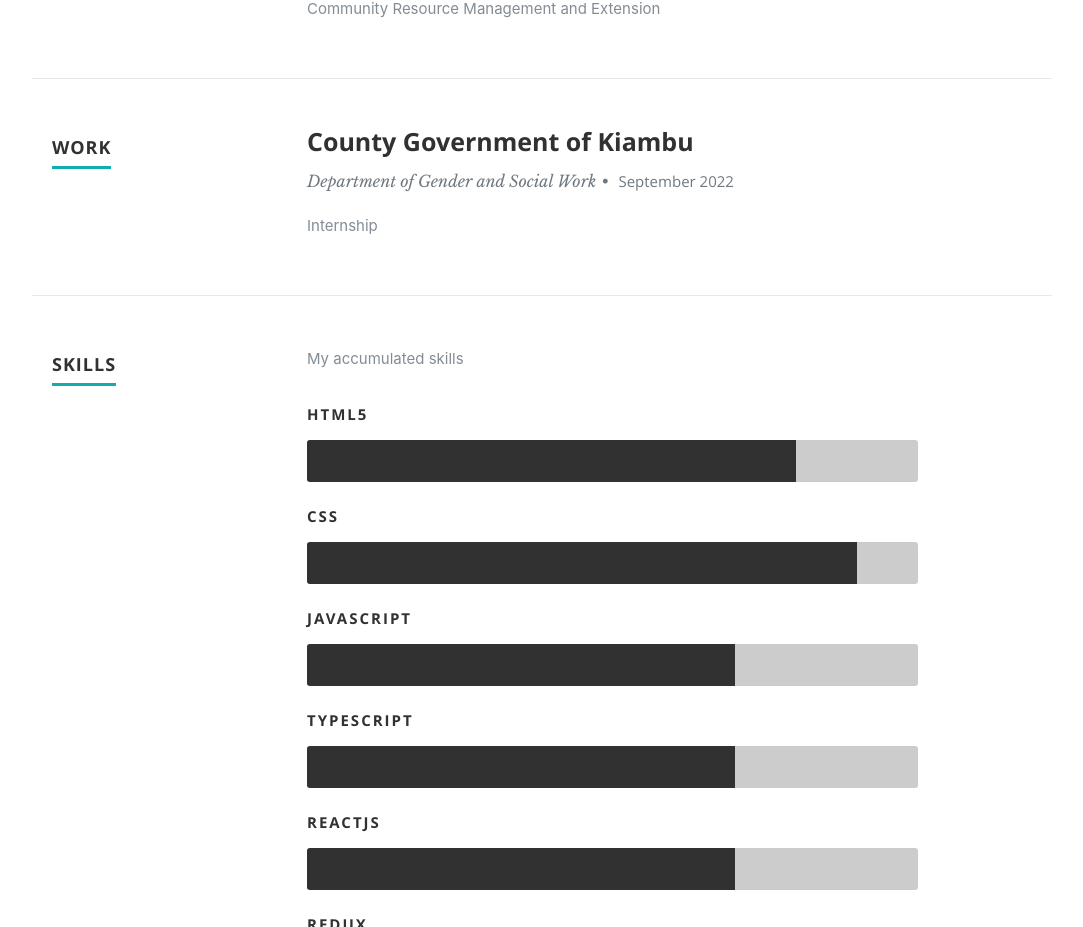
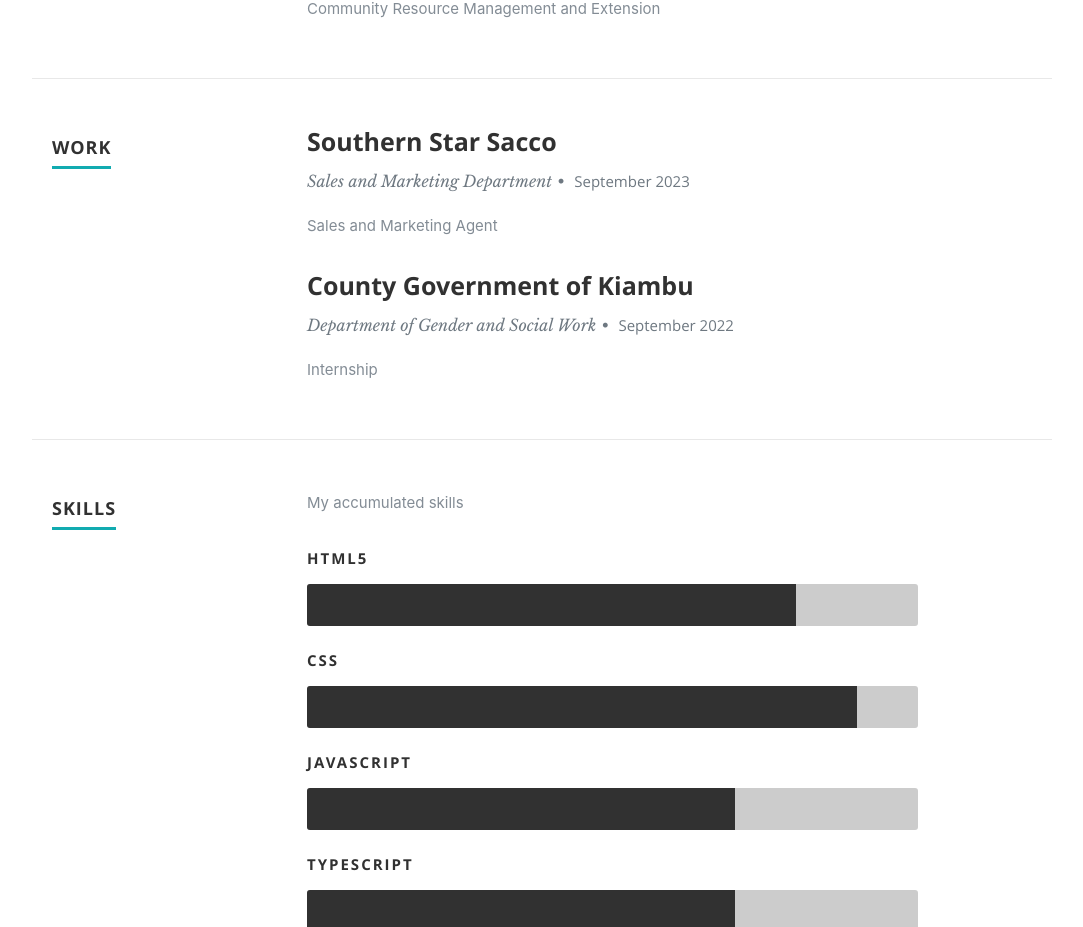
Before and after one commit to matomugo60/portfolio, a React (Create React App) app: page / in a window 1280 px wide. Shown: the part 1700-2627 px from the top of the page, without its empty margins (98-1181 px from the left). Built offline with nearby package versions, Linux system fonts and the light colour scheme.

Commit message:
added a new work experience

```diff
--- a/src/resumeData.js
+++ b/src/resumeData.js
@@ -43,6 +43,13 @@
       }
     ],
     "work":[
+      {
+        "CompanyName":"Southern Star Sacco",
+        "specialization":"Sales and Marketing Department",
+        "MonthOfLeaving":"September",
+        "YearOfLeaving":"2023",
+        "Achievements":"Sales and Marketing Agent"
+      },
       {
         "CompanyName":"County Government of Kiambu",
         "specialization":"Department of Gender and Social Work",
```
